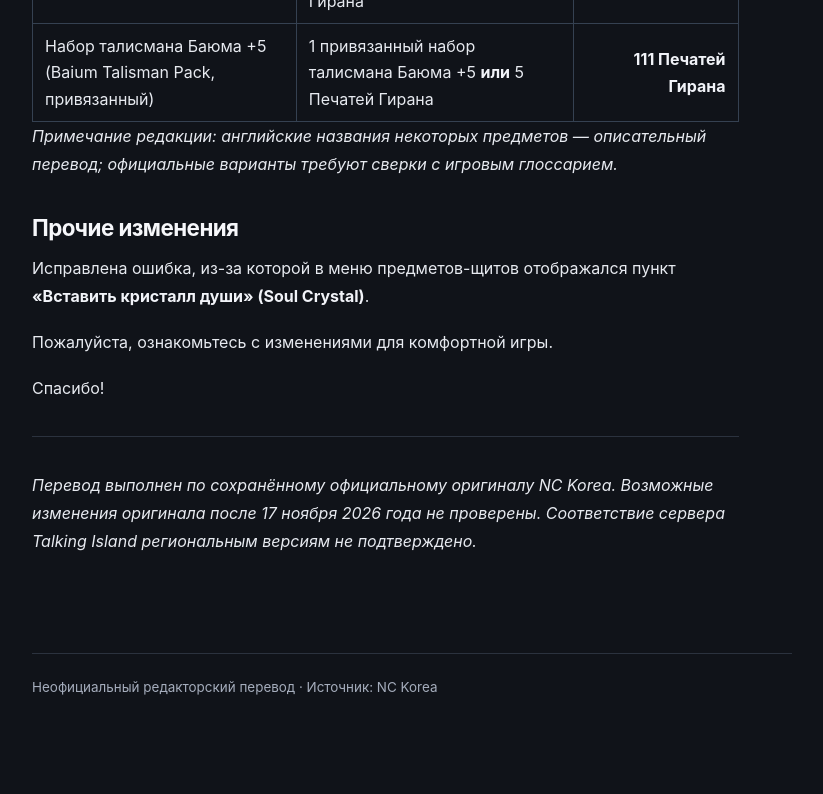
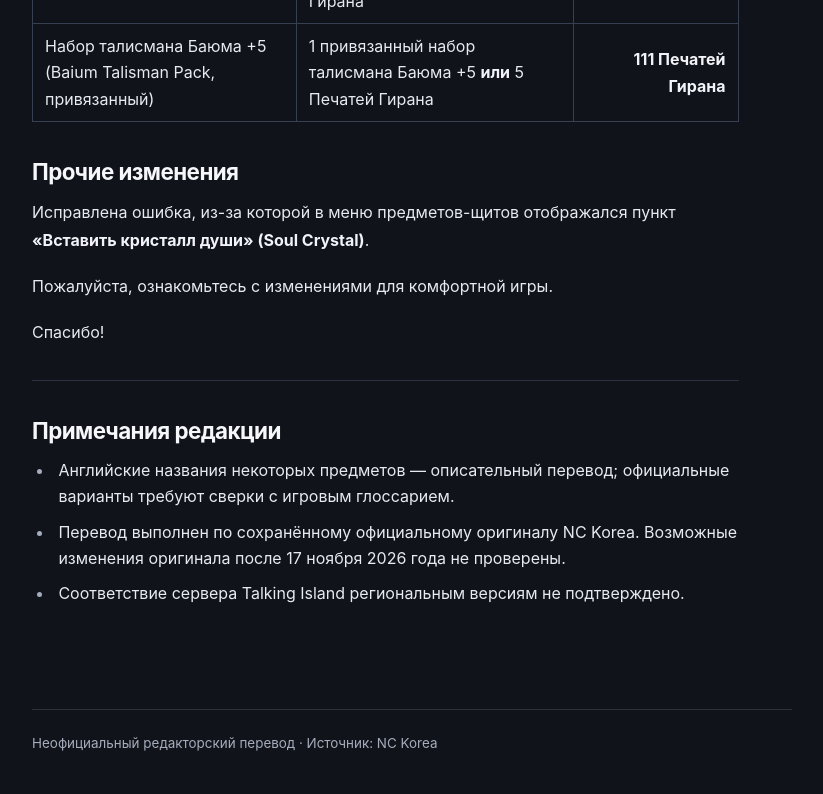
Before and after one commit to artemZiliboba/l2releasenotes, an Astro site: page /l2releasenotes/patches/2026/2026-11-11-talking-island in a window 1280 px wide. Shown: the part 1040-1834 px from the top of the page, without its empty margins (228-1051 px from the left). Before the commit the page ends 1778 px from the top, so only its background shows below. Built offline with nearby package versions, Linux system fonts and the light colour scheme; Astro itself is replaced by a stand-in of ours.

Commit message:
Move editorial terminology note to article end

```diff
--- a/src/content/patches/2026/2026-11-11-talking-island.md
+++ b/src/content/patches/2026/2026-11-11-talking-island.md
@@ -25,8 +25,6 @@ categories: ["Специальное изготовление", "Исправл
 | Набор рукавиц Пламени +10 (Flame Gauntlets Pack) | 1 привязанный набор рукавиц Пламени +10 **или** 5 Печатей Гирана | **118 Печатей Гирана** |
 | Набор талисмана Баюма +5 (Baium Talisman Pack, привязанный) | 1 привязанный набор талисмана Баюма +5 **или** 5 Печатей Гирана | **111 Печатей Гирана** |
 
-*Примечание редакции: английские названия некоторых предметов — описательный перевод; официальные варианты требуют сверки с игровым глоссарием.*
-
 ## Прочие изменения
 
 Исправлена ошибка, из-за которой в меню предметов-щитов отображался пункт **«Вставить кристалл души» (Soul Crystal)**.
@@ -37,4 +35,8 @@ categories: ["Специальное изготовление", "Исправл
 
 ---
 
-*Перевод выполнен по сохранённому официальному оригиналу NC Korea. Возможные изменения оригинала после 17 ноября 2026 года не проверены. Соответствие сервера Talking Island региональным версиям не подтверждено.*
+## Примечания редакции
+
+- Английские названия некоторых предметов — описательный перевод; официальные варианты требуют сверки с игровым глоссарием.
+- Перевод выполнен по сохранённому официальному оригиналу NC Korea. Возможные изменения оригинала после 17 ноября 2026 года не проверены.
+- Соответствие сервера Talking Island региональным версиям не подтверждено.
```
